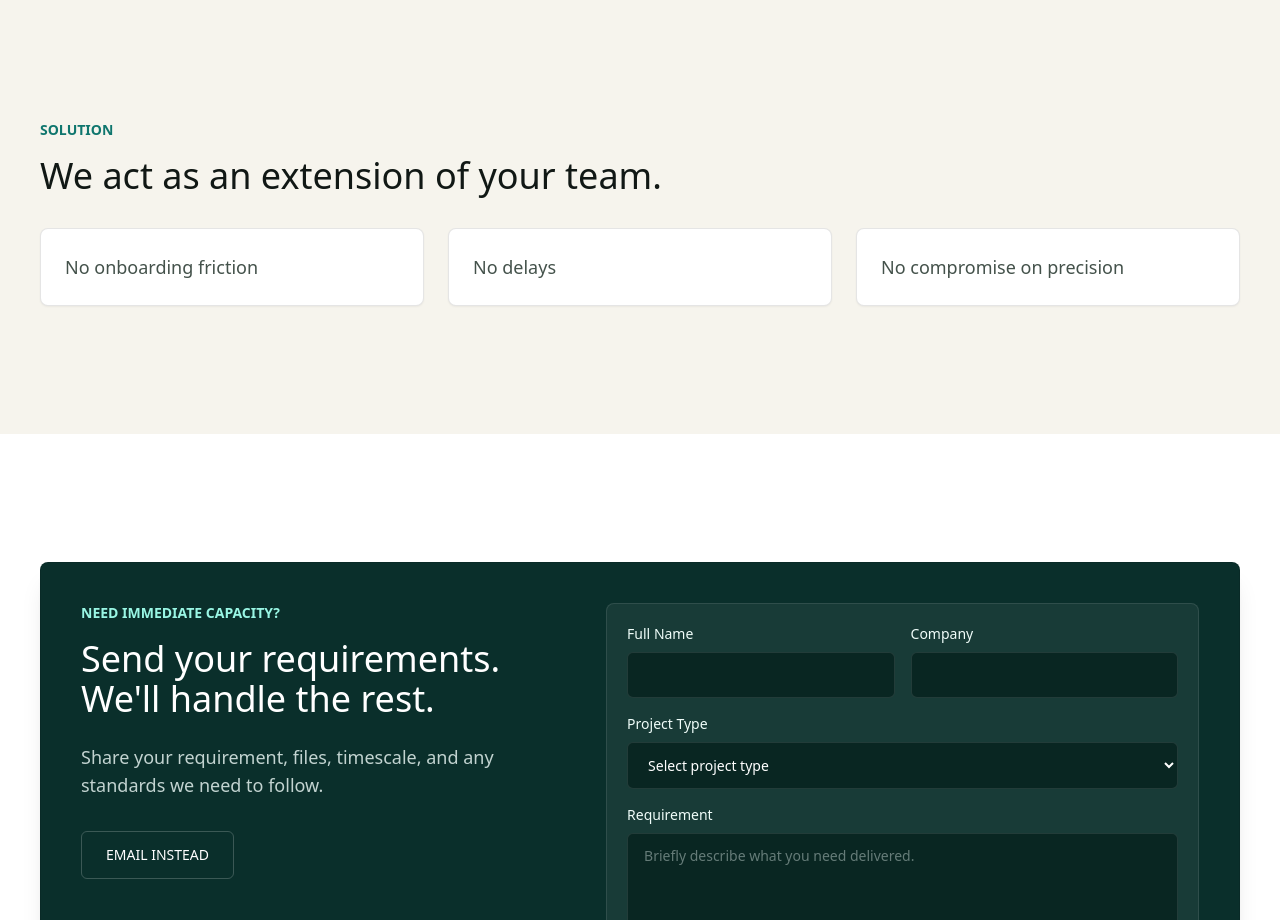
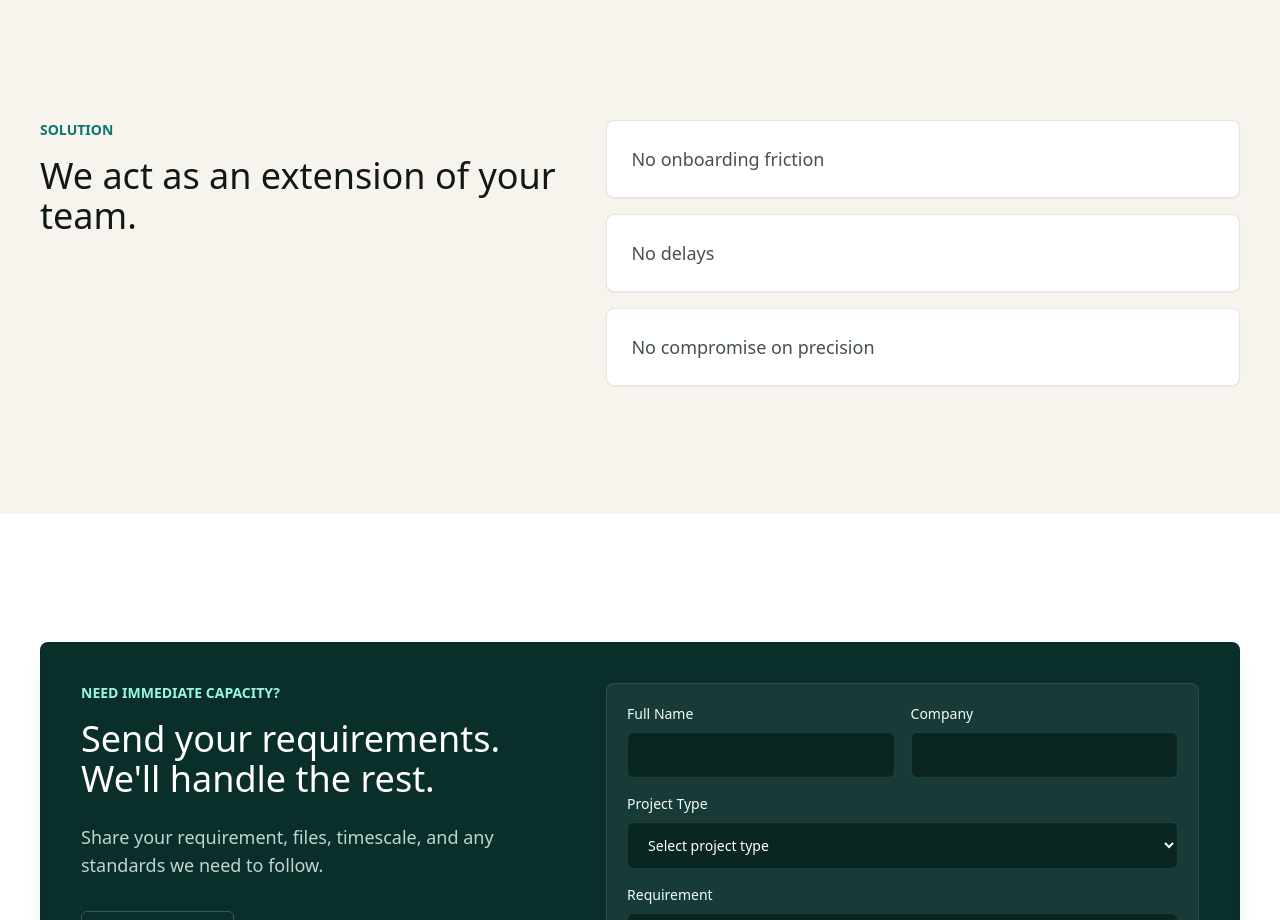
Before and after one commit to zeeshankhanminhas/NEW-MIDTS, a Next.js app: page / in a window 1280 px wide. Shown: the part 2840-3760 px from the top of the page. Built offline with nearby package versions, Linux system fonts and the light colour scheme.

Commit message:
Refine proof section hierarchy

```diff
--- a/components/Proof.tsx
+++ b/components/Proof.tsx
@@ -8,17 +8,17 @@ export default function Proof() {
   return (
     <section className="section_proof bg-[#f6f4ed] py-20 text-[#111815] md:py-32">
       <div className="container_large padding_global">
-        <div className="proof_wrapper">
+        <div className="proof_wrapper grid gap-12 md:grid-cols-[0.9fr_1.1fr] md:items-start">
           <div className="proof_heading max-w-4xl">
             <p className="text_eyebrow mb-4 text-sm font-semibold uppercase text-teal-700">Solution</p>
             <h2 className="heading_section text-3xl font-medium leading-tight md:text-4xl">
               We act as an extension of your team.
             </h2>
           </div>
-          <div className="grid_proof mt-8 grid gap-6 md:grid-cols-3">
+          <div className="grid_proof grid gap-4">
             {proof.map((item) => (
               <article key={item} className="card_proof rounded-lg border border-black/10 bg-white p-6 shadow-sm">
-                <p className="text_body text-base text-[#44524b] md:text-lg">{item}</p>
+                <p className="text_body text-base font-medium text-[#44524b] md:text-lg">{item}</p>
               </article>
             ))}
           </div>
```
